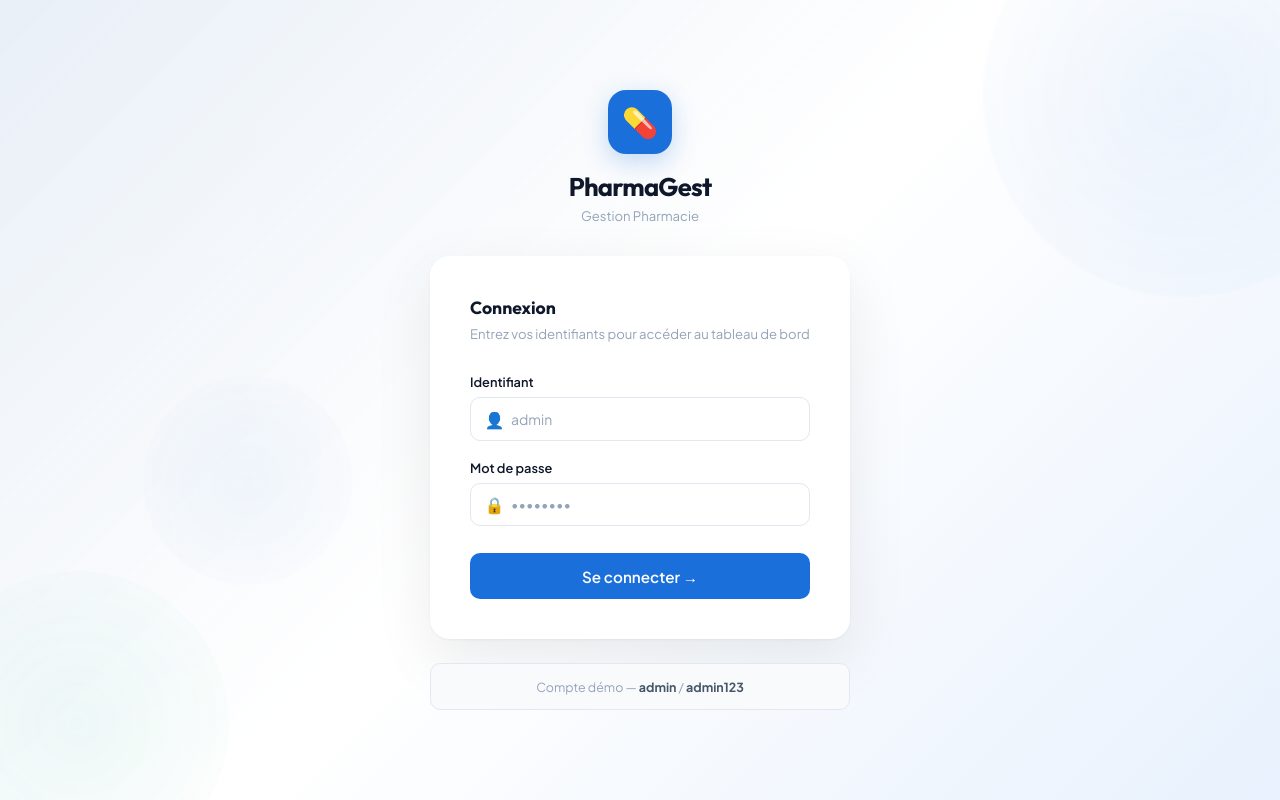
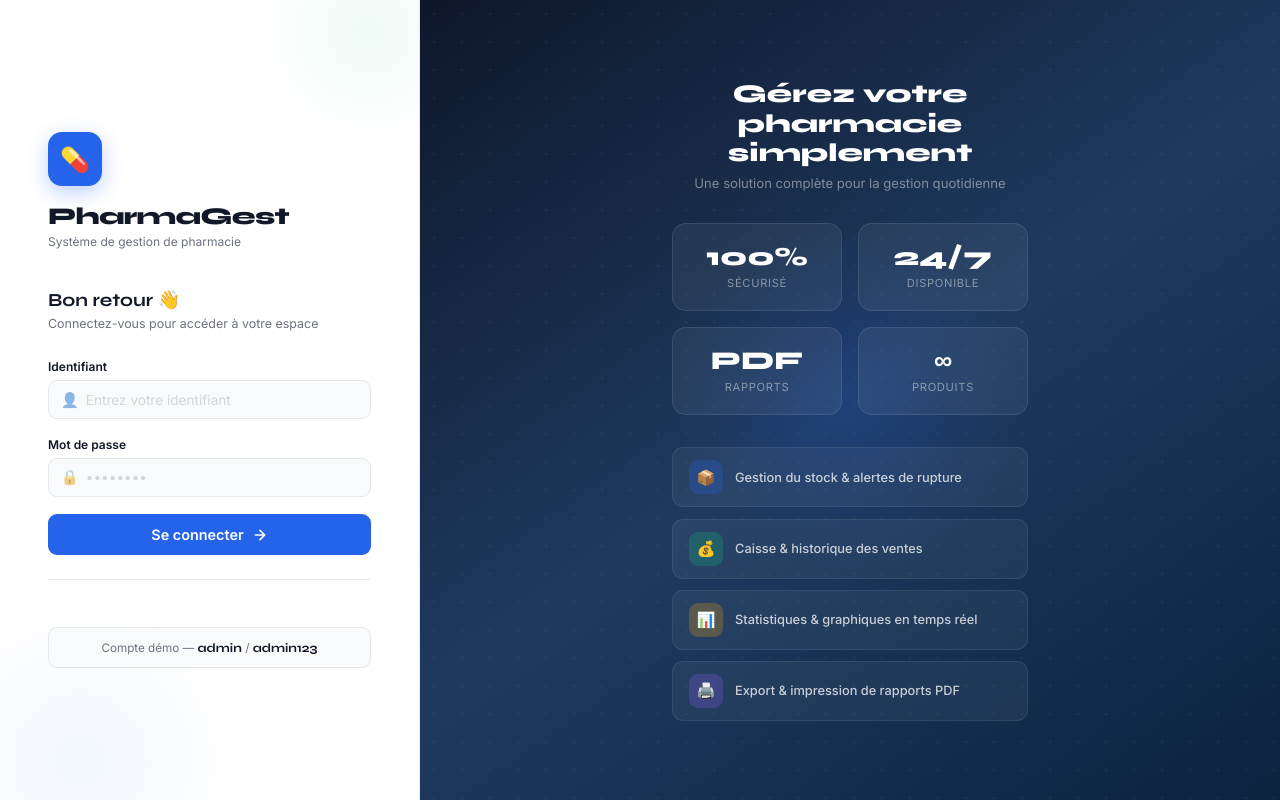
Before and after one commit to hamzamachnaoui/Pharma, a PHP site: page /login.php in a window 1280 px wide. Run offline with PHP 8.4, Linux system fonts and the light colour scheme.

Commit message:
Restyled login page - new split layout design

```diff
--- a/login.php
+++ b/login.php
@@ -24,76 +24,192 @@ if ($_SERVER['REQUEST_METHOD'] === 'POST') {
 <meta charset="UTF-8">
 <meta name="viewport" content="width=device-width, initial-scale=1.0">
 <title>Connexion — <?= APP_NAME ?></title>
-<link href="https://fonts.googleapis.com/css2?family=Plus+Jakarta+Sans:wght@300;400;500;600;700&family=Outfit:wght@400;600;700&display=swap" rel="stylesheet">
+<link href="https://fonts.googleapis.com/css2?family=Inter:wght@300;400;500;600&family=Syne:wght@700;800&display=swap" rel="stylesheet">
 <style>
 *,*::before,*::after{box-sizing:border-box;margin:0;padding:0}
-:root{--primary:#1a6fdb;--primary-dark:#1457b0;--border:#e2e8f0;--text:#0f172a;--text2:#475569;--text3:#94a3b8;--surface:#ffffff;--bg:#f0f4f8;--danger:#ef4444;--danger-light:#fee2e2}
-body{font-family:'Plus Jakarta Sans',sans-serif;background:var(--bg);min-height:100vh;display:flex;align-items:center;justify-content:center;padding:1rem;position:relative;overflow:hidden}
-.bg-pattern{position:fixed;inset:0;z-index:0;background:linear-gradient(135deg,#1a6fdb08 0%,#ffffff 50%,#e8f1fd 100%)}
-.bg-circles{position:fixed;inset:0;z-index:0;overflow:hidden}
-.circle{position:absolute;border-radius:50%;animation:float 8s ease-in-out infinite}
-.circle:nth-child(1){width:400px;height:400px;background:radial-gradient(circle,rgba(26,111,219,0.06),transparent);top:-100px;right:-100px;animation-delay:0s}
-.circle:nth-child(2){width:300px;height:300px;background:radial-gradient(circle,rgba(16,185,129,0.05),transparent);bottom:-80px;left:-80px;animation-delay:-3s}
-.circle:nth-child(3){width:200px;height:200px;background:radial-gradient(circle,rgba(26,111,219,0.04),transparent);top:50%;left:10%;animation-delay:-5s}
-@keyframes float{0%,100%{transform:translate(0,0) scale(1)}50%{transform:translate(20px,-20px) scale(1.05)}}
-.login-wrap{position:relative;z-index:1;width:100%;max-width:420px}
-.login-logo{text-align:center;margin-bottom:2rem}
-.login-logo-icon{width:64px;height:64px;background:var(--primary);border-radius:18px;display:inline-flex;align-items:center;justify-content:center;font-size:1.8rem;margin-bottom:1rem;box-shadow:0 8px 24px rgba(26,111,219,0.25)}
-.login-logo-name{font-family:'Outfit',sans-serif;font-size:1.6rem;font-weight:700;color:var(--text);letter-spacing:-0.03em}
-.login-logo-sub{font-size:0.82rem;color:var(--text3);margin-top:4px}
-.login-card{background:var(--surface);border-radius:20px;padding:2.5rem;box-shadow:0 20px 60px rgba(0,0,0,0.08),0 1px 3px rgba(0,0,0,0.06)}
-.login-title{font-family:'Outfit',sans-serif;font-size:1.1rem;font-weight:700;color:var(--text);margin-bottom:0.4rem}
-.login-sub{font-size:0.82rem;color:var(--text3);margin-bottom:2rem}
-.form-group{margin-bottom:1.2rem}
-.form-label{display:block;font-size:0.8rem;font-weight:600;color:var(--text);margin-bottom:0.45rem}
-.input-wrap{position:relative}
-.input-icon{position:absolute;left:0.9rem;top:50%;transform:translateY(-50%);font-size:1rem;pointer-events:none}
-.form-control{width:100%;padding:0.72rem 0.9rem 0.72rem 2.5rem;border:1.5px solid var(--border);border-radius:10px;font-family:'Plus Jakarta Sans',sans-serif;font-size:0.875rem;color:var(--text);background:var(--surface);transition:border-color 0.2s,box-shadow 0.2s;outline:none}
-.form-control:focus{border-color:var(--primary);box-shadow:0 0 0 3px rgba(26,111,219,0.1)}
-.form-control::placeholder{color:var(--text3)}
-.btn-login{width:100%;padding:0.85rem;background:var(--primary);color:#fff;border:none;border-radius:10px;font-family:'Plus Jakarta Sans',sans-serif;font-size:0.95rem;font-weight:600;cursor:pointer;transition:background 0.2s,transform 0.15s,box-shadow 0.2s;margin-top:0.5rem}
-.btn-login:hover{background:var(--primary-dark);box-shadow:0 8px 20px rgba(26,111,219,0.3);transform:translateY(-1px)}
-.btn-login:active{transform:translateY(0)}
-.alert-err{background:var(--danger-light);color:#991b1b;border-left:3px solid var(--danger);border-radius:8px;padding:0.75rem 1rem;font-size:0.85rem;font-weight:500;margin-bottom:1.25rem;display:flex;align-items:center;gap:8px}
-.login-hint{text-align:center;margin-top:1.5rem;font-size:0.78rem;color:var(--text3);background:#f8fafc;border:1px solid var(--border);border-radius:10px;padding:0.9rem}
-.login-hint strong{color:var(--text2)}
+:root{
+    --blue:#2563eb;--blue-dark:#1d4ed8;--blue-light:#eff6ff;
+    --green:#10b981;--text:#111827;--text2:#6b7280;--border:#e5e7eb;
+    --white:#ffffff;--bg:#f9fafb;--red:#ef4444;--red-bg:#fef2f2;
+}
+html,body{height:100%}
+body{font-family:'Inter',sans-serif;background:var(--bg);display:flex;min-height:100vh}
+
+.left{
+    flex:0 0 420px;background:var(--white);display:flex;flex-direction:column;
+    justify-content:center;padding:3rem;border-right:1px solid var(--border);
+    position:relative;overflow:hidden;
+}
+.left::before{
+    content:'';position:absolute;bottom:-120px;left:-80px;
+    width:320px;height:320px;border-radius:50%;
+    background:radial-gradient(circle,rgba(37,99,235,0.06),transparent 70%);
+    pointer-events:none;
+}
+.left::after{
+    content:'';position:absolute;top:-80px;right:-60px;
+    width:220px;height:220px;border-radius:50%;
+    background:radial-gradient(circle,rgba(16,185,129,0.07),transparent 70%);
+    pointer-events:none;
+}
+
+.right{
+    flex:1;display:flex;flex-direction:column;align-items:center;justify-content:center;
+    position:relative;overflow:hidden;
+    background:linear-gradient(145deg,#0f172a 0%,#1e3a5f 50%,#0c2340 100%);
+}
+
+.brand{margin-bottom:2.5rem;position:relative;z-index:1}
+.brand-icon{
+    width:54px;height:54px;background:var(--blue);border-radius:14px;
+    display:flex;align-items:center;justify-content:center;
+    font-size:1.5rem;margin-bottom:1rem;
+    box-shadow:0 6px 20px rgba(37,99,235,0.3);
+}
+.brand-name{font-family:'Syne',sans-serif;font-size:1.5rem;font-weight:800;color:var(--text);letter-spacing:-.03em}
+.brand-sub{font-size:.75rem;color:var(--text2);margin-top:3px}
+
+.form-head{margin-bottom:1.75rem;position:relative;z-index:1}
+.form-title{font-family:'Syne',sans-serif;font-size:1.15rem;font-weight:700;color:var(--text);margin-bottom:.3rem}
+.form-sub{font-size:.78rem;color:var(--text2)}
+
+.fg{margin-bottom:1.1rem;position:relative;z-index:1}
+.fl{display:block;font-size:.75rem;font-weight:600;color:var(--text);margin-bottom:.38rem}
+.iw{position:relative}
+.ico{position:absolute;left:.8rem;top:50%;transform:translateY(-50%);font-size:.9rem;pointer-events:none;opacity:.5}
+.fc{
+    width:100%;padding:.65rem .85rem .65rem 2.3rem;
+    border:1.5px solid var(--border);border-radius:9px;
+    font-family:'Inter',sans-serif;font-size:.85rem;color:var(--text);
+    background:var(--bg);outline:none;transition:all .18s;
+}
+.fc:focus{border-color:var(--blue);background:var(--white);box-shadow:0 0 0 3px rgba(37,99,235,.1)}
+.fc::placeholder{color:#d1d5db}
+
+.btn{
+    width:100%;padding:.75rem;background:var(--blue);color:#fff;border:none;
+    border-radius:9px;font-family:'Inter',sans-serif;font-size:.9rem;font-weight:600;
+    cursor:pointer;transition:all .18s;margin-top:.25rem;position:relative;z-index:1;
+    display:flex;align-items:center;justify-content:center;gap:8px;
+}
+.btn:hover{background:var(--blue-dark);box-shadow:0 6px 18px rgba(37,99,235,.3);transform:translateY(-1px)}
+.btn:active{transform:translateY(0)}
+.btn svg{transition:transform .2s}
+.btn:hover svg{transform:translateX(3px)}
+
+.err{
+    background:var(--red-bg);color:#b91c1c;border-left:3px solid var(--red);
+    border-radius:8px;padding:.65rem .9rem;font-size:.8rem;font-weight:500;
+    margin-bottom:1.1rem;display:flex;align-items:center;gap:7px;
+    position:relative;z-index:1;
+}
+
+.hint{
+    margin-top:1.4rem;padding:.75rem 1rem;background:var(--bg);
+    border:1px solid var(--border);border-radius:9px;
+    font-size:.73rem;color:var(--text2);text-align:center;
+    position:relative;z-index:1;
+}
+.hint strong{color:var(--text);font-family:'Syne',sans-serif;font-size:.78rem}
+
+.divider{height:1px;background:var(--border);margin:1.5rem 0;position:relative;z-index:1}
+
+.right-inner{text-align:center;padding:2rem;position:relative;z-index:1;max-width:420px}
+
+.stats{display:grid;grid-template-columns:1fr 1fr;gap:1rem;margin-bottom:2rem}
+.stat{background:rgba(255,255,255,.06);border:1px solid rgba(255,255,255,.1);border-radius:14px;padding:1.25rem;text-align:center}
+.stat-val{font-family:'Syne',sans-serif;font-size:1.6rem;font-weight:800;color:#fff;line-height:1}
+.stat-lbl{font-size:.7rem;color:rgba(255,255,255,.45);margin-top:.4rem;text-transform:uppercase;letter-spacing:.06em}
+
+.features{display:flex;flex-direction:column;gap:.7rem;text-align:left}
+.feat{display:flex;align-items:center;gap:.75rem;padding:.75rem 1rem;background:rgba(255,255,255,.05);border:1px solid rgba(255,255,255,.08);border-radius:11px}
+.feat-ico{width:34px;height:34px;border-radius:9px;display:flex;align-items:center;justify-content:center;font-size:.95rem;flex-shrink:0}
+.feat-ico.b{background:rgba(37,99,235,.25)}
+.feat-ico.g{background:rgba(16,185,129,.25)}
+.feat-ico.a{background:rgba(245,158,11,.25)}
+.feat-ico.v{background:rgba(139,92,246,.25)}
+.feat-text{font-size:.8rem;font-weight:500;color:rgba(255,255,255,.75)}
+
+.right-title{font-family:'Syne',sans-serif;font-size:1.6rem;font-weight:800;color:#fff;margin-bottom:.5rem;line-height:1.15}
+.right-sub{font-size:.82rem;color:rgba(255,255,255,.45);margin-bottom:2rem}
+
+.dots{position:absolute;inset:0;background-image:radial-gradient(rgba(255,255,255,.05) 1px,transparent 1px);background-size:28px 28px;pointer-events:none}
+.glow{position:absolute;width:350px;height:350px;border-radius:50%;background:radial-gradient(circle,rgba(37,99,235,.18),transparent 70%);top:50%;left:50%;transform:translate(-50%,-50%);pointer-events:none}
+
+@media(max-width:900px){
+    body{flex-direction:column}
+    .left{flex:none;padding:2rem 1.5rem;border-right:none;border-bottom:1px solid var(--border)}
+    .right{min-height:280px;padding:2rem}
+    .stats{grid-template-columns:repeat(4,1fr)}
+    .features{display:none}
+}
 </style>
 </head>
 <body>
-<div class="bg-pattern"></div>
-<div class="bg-circles"><div class="circle"></div><div class="circle"></div><div class="circle"></div></div>
-<div class="login-wrap">
-    <div class="login-logo">
-        <div class="login-logo-icon">💊</div>
-        <div class="login-logo-name"><?= APP_NAME ?></div>
-        <div class="login-logo-sub">Gestion Pharmacie</div>
+<div class="left">
+    <div class="brand">
+        <div class="brand-icon">💊</div>
+        <div class="brand-name"><?= APP_NAME ?></div>
+        <div class="brand-sub">Système de gestion de pharmacie</div>
     </div>
-    <div class="login-card">
-        <div class="login-title">Connexion</div>
-        <div class="login-sub">Entrez vos identifiants pour accéder au tableau de bord</div>
+
+    <div class="form-head">
+        <div class="form-title">Bon retour 👋</div>
+        <div class="form-sub">Connectez-vous pour accéder à votre espace</div>
+    </div>
+
     <?php if ($error): ?>
-        <div class="alert-err">⚠️ <?= h($error) ?></div>
+    <div class="err">⚠️ <?= h($error) ?></div>
     <?php endif; ?>
+
     <form method="POST" autocomplete="on">
-            <div class="form-group">
-                <label class="form-label">Identifiant</label>
-                <div class="input-wrap">
-                    <span class="input-icon">👤</span>
-                    <input type="text" name="username" class="form-control" placeholder="admin" required autocomplete="username" value="<?= h($_POST['username'] ?? '') ?>">
+        <div class="fg">
+            <label class="fl">Identifiant</label>
+            <div class="iw">
+                <span class="ico">👤</span>
+                <input type="text" name="username" class="fc" placeholder="Entrez votre identifiant" required autocomplete="username" value="<?= h($_POST['username'] ?? '') ?>">
             </div>
         </div>
-            <div class="form-group">
-                <label class="form-label">Mot de passe</label>
-                <div class="input-wrap">
-                    <span class="input-icon">🔒</span>
-                    <input type="password" name="password" class="form-control" placeholder="••••••••" required autocomplete="current-password">
+        <div class="fg">
+            <label class="fl">Mot de passe</label>
+            <div class="iw">
+                <span class="ico">🔒</span>
+                <input type="password" name="password" class="fc" placeholder="••••••••" required autocomplete="current-password">
             </div>
         </div>
-            <button type="submit" class="btn-login">Se connecter →</button>
+        <button type="submit" class="btn">
+            Se connecter
+            <svg width="16" height="16" viewBox="0 0 24 24" fill="none" stroke="currentColor" stroke-width="2.5" stroke-linecap="round" stroke-linejoin="round"><path d="M5 12h14M12 5l7 7-7 7"/></svg>
+        </button>
     </form>
+
+    <div class="divider"></div>
+
+    <div class="hint">
+        Compte démo — <strong>admin</strong> / <strong>admin123</strong>
     </div>
-    <div class="login-hint">
-        Compte démo — <strong>admin</strong> / <strong>admin123</strong>
+</div>
+
+<div class="right">
+    <div class="dots"></div>
+    <div class="glow"></div>
+    <div class="right-inner">
+        <div class="right-title">Gérez votre<br>pharmacie simplement</div>
+        <div class="right-sub">Une solution complète pour la gestion quotidienne</div>
+
+        <div class="stats">
+            <div class="stat"><div class="stat-val">100%</div><div class="stat-lbl">Sécurisé</div></div>
+            <div class="stat"><div class="stat-val">24/7</div><div class="stat-lbl">Disponible</div></div>
+            <div class="stat"><div class="stat-val">PDF</div><div class="stat-lbl">Rapports</div></div>
+            <div class="stat"><div class="stat-val">∞</div><div class="stat-lbl">Produits</div></div>
+        </div>
+
+        <div class="features">
+            <div class="feat"><div class="feat-ico b">📦</div><div class="feat-text">Gestion du stock & alertes de rupture</div></div>
+            <div class="feat"><div class="feat-ico g">💰</div><div class="feat-text">Caisse & historique des ventes</div></div>
+            <div class="feat"><div class="feat-ico a">📊</div><div class="feat-text">Statistiques & graphiques en temps réel</div></div>
+            <div class="feat"><div class="feat-ico v">🖨️</div><div class="feat-text">Export & impression de rapports PDF</div></div>
+        </div>
     </div>
 </div>
 </body>
```
Lines whose indentation alone changed are shown as unchanged.
